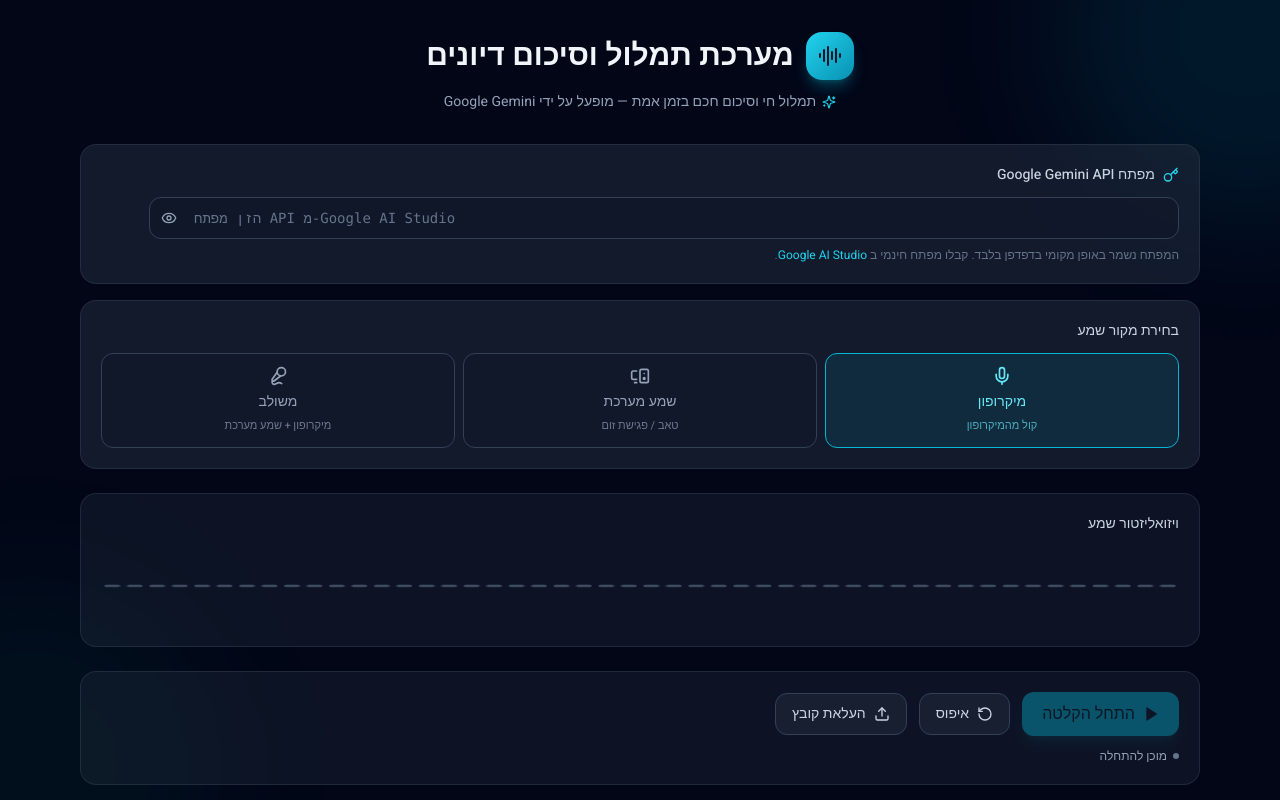
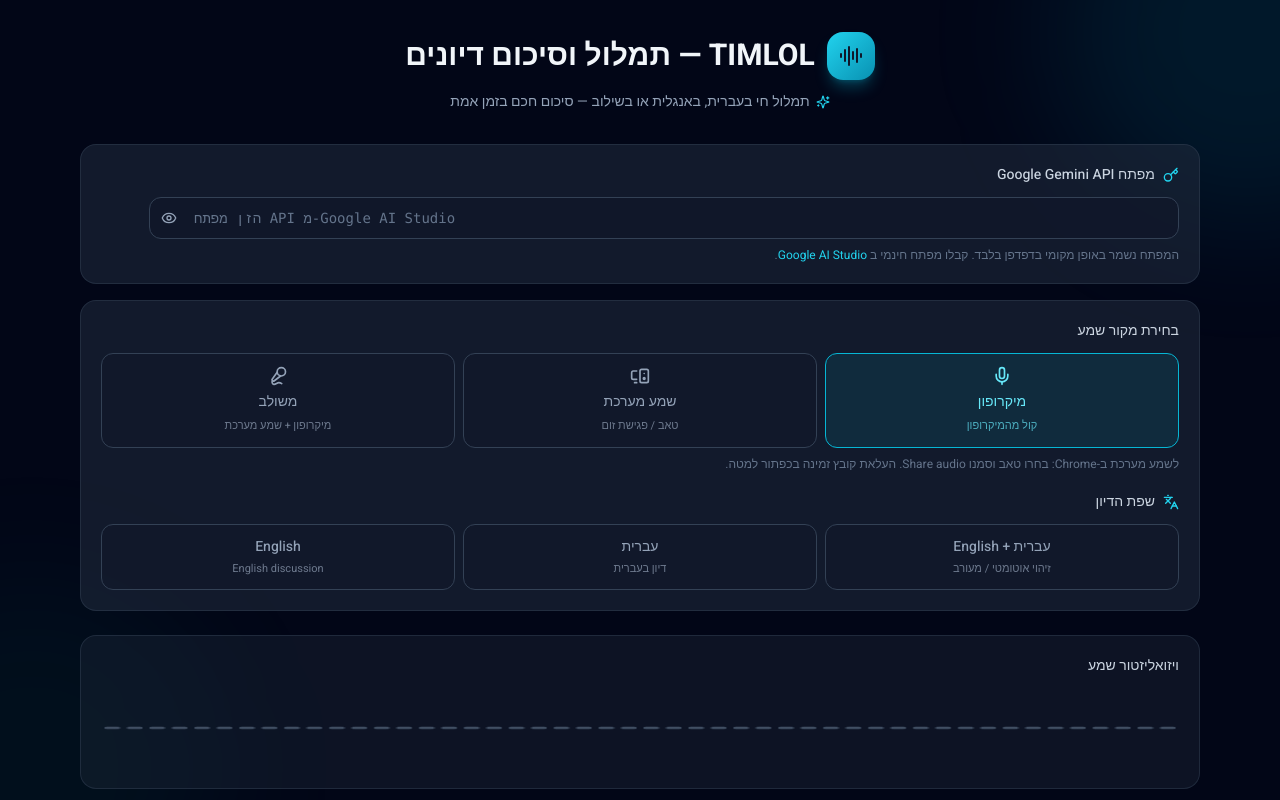
Before and after one commit to orenba83/TIMLOL, a React (Vite) app: page / in a window 1280 px wide. Shown: the top 800 px of the page. Built offline with nearby package versions, Linux system fonts and the light colour scheme.

Commit message:
Wire language mode through recorder hook and main UI

```diff
--- a/src/App.tsx
+++ b/src/App.tsx
@@ -4,6 +4,7 @@ import { useMeetingRecorder } from '@/hooks/useMeetingRecorder';
 import { loadApiKey, saveApiKey } from '@/lib/storage';
 import { ApiKeyInput } from '@/components/ApiKeyInput';
 import { SourceSelector } from '@/components/SourceSelector';
+import { LanguageSelector } from '@/components/LanguageSelector';
 import { AudioVisualizer } from '@/components/AudioVisualizer';
 import { RecordingControls } from '@/components/RecordingControls';
 import { TranscriptPanel } from '@/components/TranscriptPanel';
@@ -24,30 +25,27 @@ function App() {
       className="min-h-screen bg-slate-950 text-slate-100"
       style={{ fontFamily: "'Heebo', 'Segoe UI', sans-serif" }}
     >
-      {/* Ambient background */}
       <div className="fixed inset-0 overflow-hidden pointer-events-none">
         <div className="absolute -top-40 -right-40 w-96 h-96 bg-cyan-500/10 rounded-full blur-3xl" />
         <div className="absolute -bottom-40 -left-40 w-96 h-96 bg-emerald-500/5 rounded-full blur-3xl" />
       </div>
 
       <div className="relative max-w-6xl mx-auto px-4 py-8">
-        {/* Header */}
         <header className="mb-8 text-center">
           <div className="inline-flex items-center gap-3 mb-3">
             <div className="flex items-center justify-center w-12 h-12 rounded-2xl bg-gradient-to-br from-cyan-400 to-cyan-600 shadow-lg shadow-cyan-500/30">
               <AudioLines className="w-6 h-6 text-slate-900" />
             </div>
             <h1 className="text-2xl sm:text-3xl font-bold text-slate-100">
-              מערכת תמלול וסיכום דיונים
+              TIMLOL — תמלול וסיכום דיונים
             </h1>
           </div>
           <p className="text-slate-400 text-sm flex items-center justify-center gap-1.5">
             <Sparkles className="w-3.5 h-3.5 text-cyan-400" />
-            תמלול חי וסיכום חכם בזמן אמת — מופעל על ידי Google Gemini
+            תמלול חי בעברית, באנגלית או בשילוב — סיכום חכם בזמן אמת
           </p>
         </header>
 
-        {/* Setup card */}
         <section className="mb-6 space-y-4">
           <ApiKeyInput
             apiKey={recorder.apiKey}
@@ -55,7 +53,8 @@ function App() {
             valid={recorder.apiKeyValid}
           />
 
-          <div className="rounded-2xl bg-slate-800/60 border border-slate-700/50 p-5">
+          <div className="rounded-2xl bg-slate-800/60 border border-slate-700/50 p-5 space-y-5">
+            <div>
               <h2 className="text-sm font-medium text-slate-300 mb-3">
                 בחירת מקור שמע
               </h2>
@@ -64,10 +63,18 @@ function App() {
                 onChange={recorder.setSourceMode}
                 disabled={recorder.isRecording}
               />
+              <p className="mt-2 text-xs text-slate-500">
+                לשמע מערכת ב-Chrome: בחרו טאב וסמנו Share audio. העלאת קובץ זמינה בכפתור למטה.
+              </p>
+            </div>
+            <LanguageSelector
+              mode={recorder.language}
+              onChange={recorder.setLanguage}
+              disabled={recorder.isRecording}
+            />
           </div>
         </section>
 
-        {/* Visualizer */}
         <section className="mb-6 rounded-2xl bg-slate-800/40 border border-slate-700/50 p-5">
           <div className="flex items-center justify-between mb-3">
             <span className="text-sm font-medium text-slate-300">
@@ -86,7 +93,6 @@ function App() {
           />
         </section>
 
-        {/* Controls */}
         <section className="mb-6 rounded-2xl bg-slate-800/40 border border-slate-700/50 p-5">
           <RecordingControls
             isRecording={recorder.isRecording}
@@ -101,7 +107,6 @@ function App() {
           />
         </section>
 
-        {/* Results */}
         <section className="grid grid-cols-1 lg:grid-cols-2 gap-4 pb-8">
           <div className="h-[420px]">
             <TranscriptPanel
@@ -121,7 +126,7 @@ function App() {
         </section>
 
         <footer className="text-center text-xs text-slate-600 pb-8">
-          100% חינם · רץ בדפדפן · מותאם לעברית ואנגלית
+          רץ בדפדפן · מפתח Gemini נשמר מקומית · עברית ↔ English
         </footer>
       </div>
     </div>
```
Lines whose indentation alone changed are shown as unchanged.
